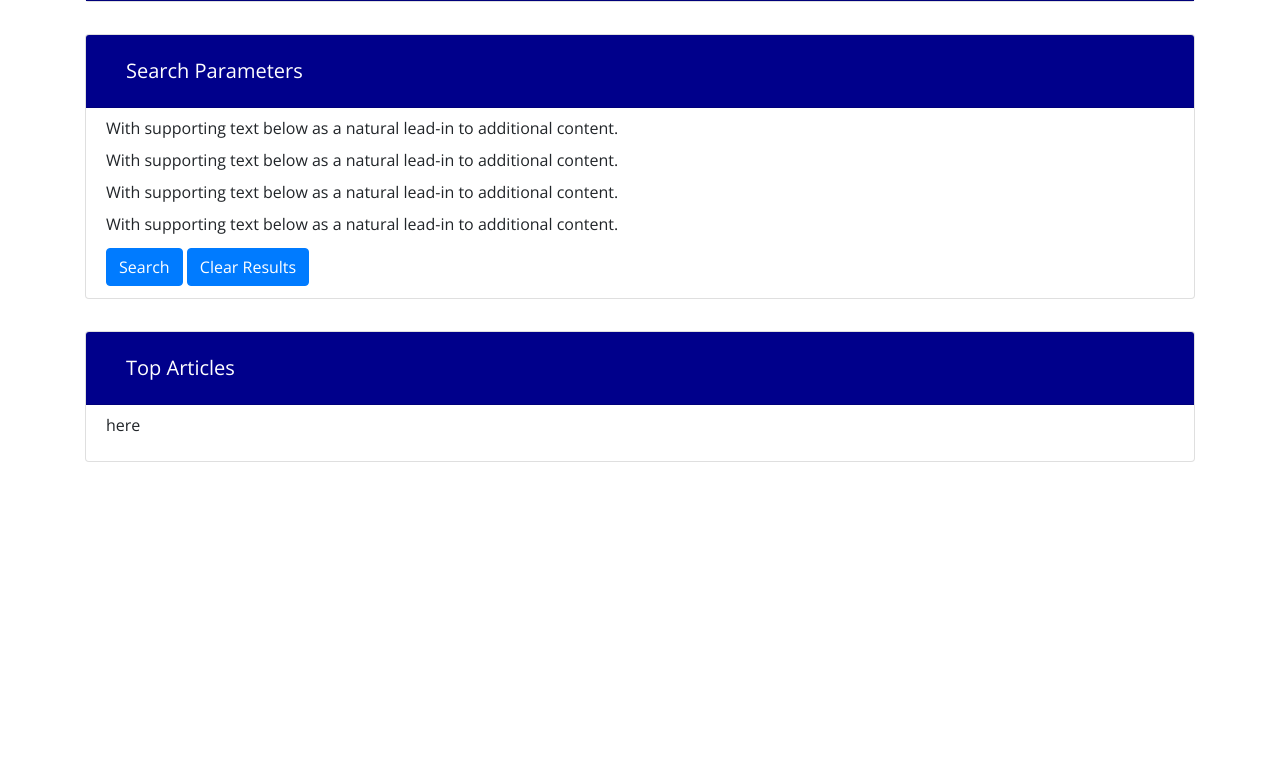
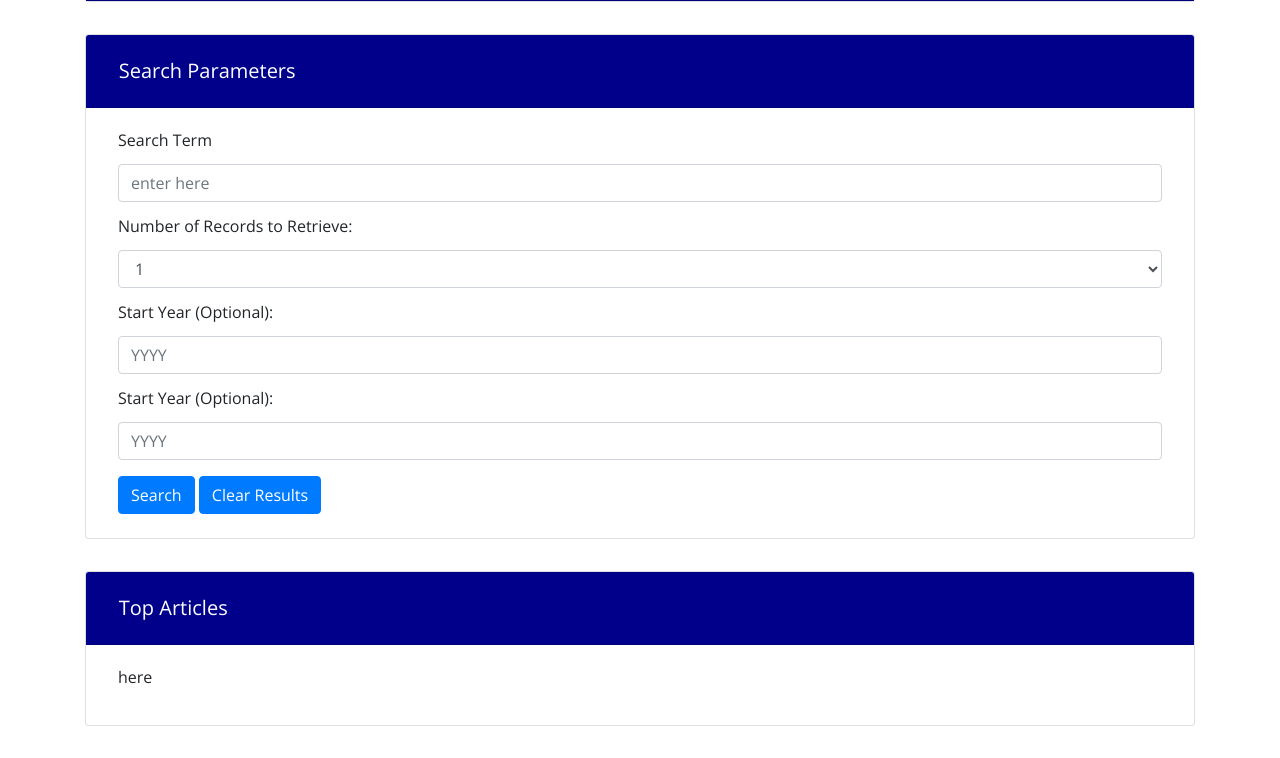
Before and after one commit to leolopez10/NYT-PRACTICE, a plain HTML site: page index.html in a window 1280 px wide. Shown: the part 117-875 px from the top of the page. Before the commit the page ends 800 px from the top, so only its background shows below. Drawn offline with nearby package versions, Linux system fonts and the light colour scheme.

Commit message:
inputs inserted

```diff
--- a/css/style.css
+++ b/css/style.css
@@ -18,13 +18,17 @@
   }
 
   .card-title{
-    padding: .75rem 1.25rem;
+    padding: .75rem .8rem;
     margin: 0;
   }
 
   .card-body{
-    padding: .75rem 1.25rem;
-    margin: 0rem;
+    padding: 1.5rem 2rem;
+    margin: 0;
+  }
+
+  .description{
+    white-space: pre-wrap;
   }
 
 
@@ -37,9 +41,7 @@
     padding: 10px;
   }
 
-  .description{
-    white-space: pre-wrap;
-  }
+
 
   .row {
     white-space: pre-wrap;
--- a/index.html
+++ b/index.html
@@ -29,11 +29,28 @@
                 <h5 class="card-title">Search Parameters</h5>
             </div>
             <div class="card-body">
-
-                <p class="search-term">With supporting text below as a natural lead-in to additional content.</p>
-                <p class="num-records">With supporting text below as a natural lead-in to additional content.</p>
-                <p class="start-year">With supporting text below as a natural lead-in to additional content.</p>
-                <p class="end-year">With supporting text below as a natural lead-in to additional content.</p>
+                <form>
+                    <div class="form-group">
+                        <p class="search-term">Search Term</p>
+                        <input type="searchTerm" class="form-control" placeholder="enter here">
+                    </div>
+                    <div class="form-group">
+                        <p class="num-records">Number of Records to Retrieve:</p>
+                        <select class="form-control" placeholder="1, 5, 10 records">
+                            <option>1</option>
+                            <option>5</option>
+                            <option>10</option>
+                        </select>
+                    </div>
+                    <div class="form-group">
+                        <p class="start-year">Start Year (Optional):</p>
+                        <input type="startYear" class="form-control" placeholder="YYYY">
+                    </div>
+                    <div class="form-group">
+                        <p class="end-year">Start Year (Optional):</p>
+                        <input type="endYear" class="form-control" placeholder="YYYY">
+                    </div>
+                </form>
 
 
                 <button href="search" class="btn btn-primary">Search</button>
```
